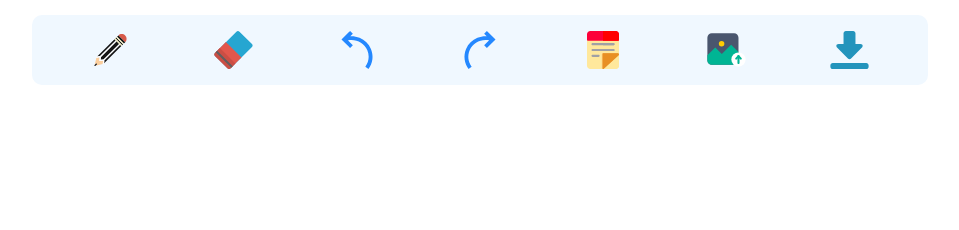
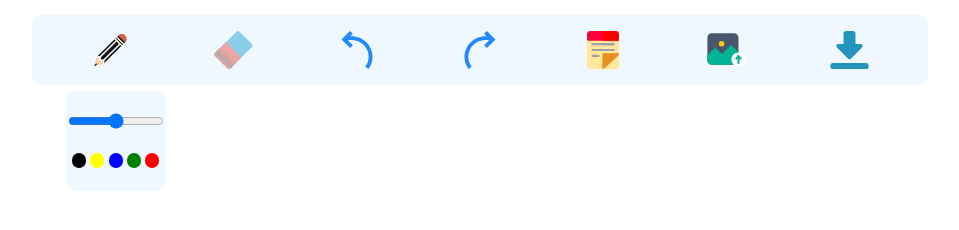
Before and after one commit to DeepakUp9/OpenWhiteBoard, a plain HTML site: page index.html in a window 1280 px wide. Both pictures are taken after a click on the element 270 px from the left and 50 px from the top of the page. Shown: the whole page, without its empty margins (160-1119 px from the left). Drawn offline with Linux system fonts and the light colour scheme.

Commit message:
tools option added

```diff
--- /dev/null
+++ b/drawingTools.js
@@ -0,0 +1,59 @@
+let pen =document.querySelector("#pen");
+let eraser =document.querySelector("#eraser");
+
+let penOptions = pen.querySelector(".tool-options");
+let eraserOptions = eraser.querySelector(".tool-options");
+
+pen.addEventListener("click",function(){
+
+    if(pen.classList.contains("active-tool")){
+        //pen already active hai
+        //pen tool option honge
+
+        if(penOptions.classList.contains("hide")){
+         penOptions.classList.remove("hide"); //remove hide class from penoptions
+        }
+        else{
+            penOptions.classList.add("hide");
+        }
+    }
+    else{
+        //pen is not active
+        //make pen active
+
+        eraser.classList.remove("active-tool");
+        eraser.classList.add("fade");
+        eraserOptions.classList.add("hide");
+
+        pen.classList.remove("fade");
+        pen.classList.add("active-tool");
+
+    }
+});
+
+
+
+eraser.addEventListener("click",function(){
+    if(eraser.classList.contains("active-tool")){
+        //eraser already active
+
+
+        if(eraserOptions.classList.contains("hide")){
+            eraserOptions.classList.remove("hide"); //remove hide class from penoptions
+           }
+           else{
+            eraserOptions.classList.add("hide");
+           }
+    }
+
+    else{
+          //eraser not active
+          pen.classList.remove("active-tool");
+          pen.classList.add("fade");
+          penOptions.classList.add("hide");
+
+
+          eraser.classList.add("active-tool");
+          eraser.classList.remove("fade");
+    }
+})
--- a/img.js
+++ b/img.js
@@ -28,7 +28,7 @@ downloadDiv.addEventListener("click",function(){
      // <a href="" download ="canvas.jpg"></a>
 
      let aTag =document.createElement("a");
-     aTag.download ="canvas.jpg";
+     aTag.download ="canvas.png";
      aTag.href =imagePath;
      aTag.click();
 })
--- a/index.html
+++ b/index.html
@@ -15,14 +15,38 @@
 
    <div class="tools-container">
       <div class="tools-content">
-          <div class="tool"><img src="./Newicons/Black_Pencil.svg" alt=""></div>
-          <div class="tool"><img src="./Newicons/Eraser.svg" alt=""></div>
+          <div class="tool active-tool" id="pen">
+              <img src="./Newicons/Black_Pencil.svg" alt="">
+              <div class="tool-options hide">
+                <div class="pen-size">
+                    <input type="range" name="" id="pensize">
+                </div>
+
+                <div class="pen-colors">
+                    <div class="black"></div>
+                    <div class="yellow"></div>
+                    <div class="blue"></div>
+                    <div class="green"></div>
+                    <div class="red"></div>
+                </div>
+             </div>
+            </div>
+
+
+          <div class="tool fade" id="eraser">
+              <img src="./Newicons/Eraser.svg" alt="">
+              <div class="tool-options hide" >
+                <div class="eraser-size">
+                    <input type="range" name="" id="erasersize">
+                </div>
+                </div>
+            </div>
           <div class="tool" id="undo"><img src="./Newicons/Undo.svg" alt=""></div>
           <div class="tool"id="redo"><img src="./Newicons/Redo.svg" alt=""></div>
           <div class="tool" id="sticky"><img src="./Newicons/StickyNote.svg" alt=""></div>
           <div class="tool" id="photo">
               <img src="./Newicons/Photo.svg" alt="">
-            <input type="file" name="" id="photo-upload">
+            <input type="file"  class="hide"  name="" id="photo-upload">
         </div>
 
           <div class="tool" id="download">
@@ -41,5 +65,6 @@
     <script src="./tools.js"></script>
     <script src="./sticky.js"></script>
     <script src="./img.js"></script>
+    <script src="./drawingTools.js"></script>
 </body>
 </html>
--- a/style.css
+++ b/style.css
@@ -2,9 +2,12 @@
     box-sizing: border-box;
     margin: 0px;
     padding: 0px;
-    overflow: hidden;
+
 }
 
+body{
+  overflow: hidden;
+}
 .tools-container{
 
     height: 100px;
@@ -29,6 +32,7 @@
 
      height: 55%;
      width: 10%;
+     position: relative;
 }
 
 .tool img{
@@ -36,11 +40,6 @@
     height: 100%;
     width: 100%;
 }
-
-
-
-
-
 
 
 
@@ -112,3 +111,67 @@
       width: 100%;
       object-fit: cover;
  }
+
+ .active-tool{
+     /* transform: scale(1.2); */
+ }
+ .fade{
+     opacity: 0.5;
+ }
+
+
+
+ .tool-options{
+     height: 100px;
+     width: 100px;
+     position: absolute;
+     background: aliceblue;
+     top: 60px;
+     border-radius: 10px;
+     display: flex;
+     flex-direction: column;
+     justify-content: space-evenly;
+     padding: 2px;
+
+ }
+
+ .hide{
+    display: none;
+}
+ .pen-size{
+
+ }
+ .pen-size input{
+     width: 100%;
+ }
+ .eraser-size input{
+     width: 100%;
+ }
+
+ .pen-colors {
+     display: flex;
+     justify-content: space-evenly;
+     width: 100%;
+ }
+
+ .pen-colors div{
+     height: 15px;
+     width: 14px;
+     border-radius: 50px;
+ }
+
+ .black{
+     background: black;
+ }
+ .yellow{
+     background: yellow;
+ }
+ .blue{
+     background: blue;
+ }
+ .green {
+     background: green;
+ }
+ .red{
+     background:red;
+ }
```
